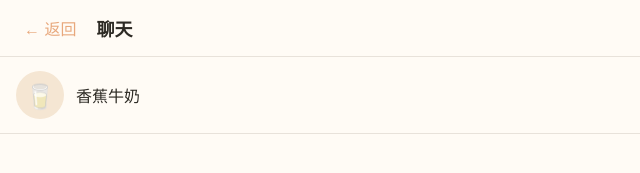
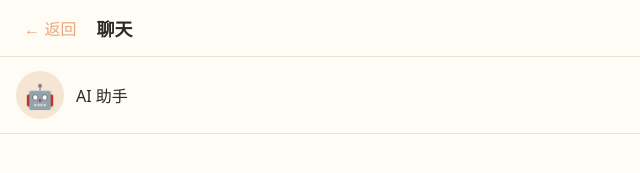
Before and after one commit to rinnicrazyb/bananamilkphone, a React (Vite) app: page /chat in a window 1280 px wide. Shown: the top 173 px of the page, without its empty margins (0-640 px from the left). Built offline with nearby package versions, Linux system fonts and the light colour scheme.

Commit message:
fix(chat): 修复空白页问题 + 默认智能体改名
- 修复 chat-page__main 使用 height:100% 导致 flex 容器内不可见的 Bug（改为 flex:1）
- 默认智能体名称从「香蕉牛奶」改为「AI 助手」
- 系统提示词改为通用版本

```diff
--- a/src/apps/chat/store/chat-store.ts
+++ b/src/apps/chat/store/chat-store.ts
@@ -29,11 +29,11 @@ export const useChatStore = create<ChatState>((set) => ({
   agents: [
     {
       id: 'default-agent',
-      name: '香蕉牛奶',
-      avatar: '🥛',
+      name: 'AI 助手',
+      avatar: '🤖',
       unreadCount: 0,
       settings: {
-        systemPrompt: '你是香蕉牛奶，一个温柔体贴的AI伴侣。',
+        systemPrompt: '你是AI助手，一个友好的智能聊天伙伴。',
         model: '',
         temperature: undefined,
         topP: undefined,
--- a/src/index.css
+++ b/src/index.css
@@ -777,7 +777,8 @@ body {
 }
 
 .chat-page__main {
-  height: 100%;
+  flex: 1;
+  min-height: 0;
   display: flex;
   flex-direction: column;
 }
```
